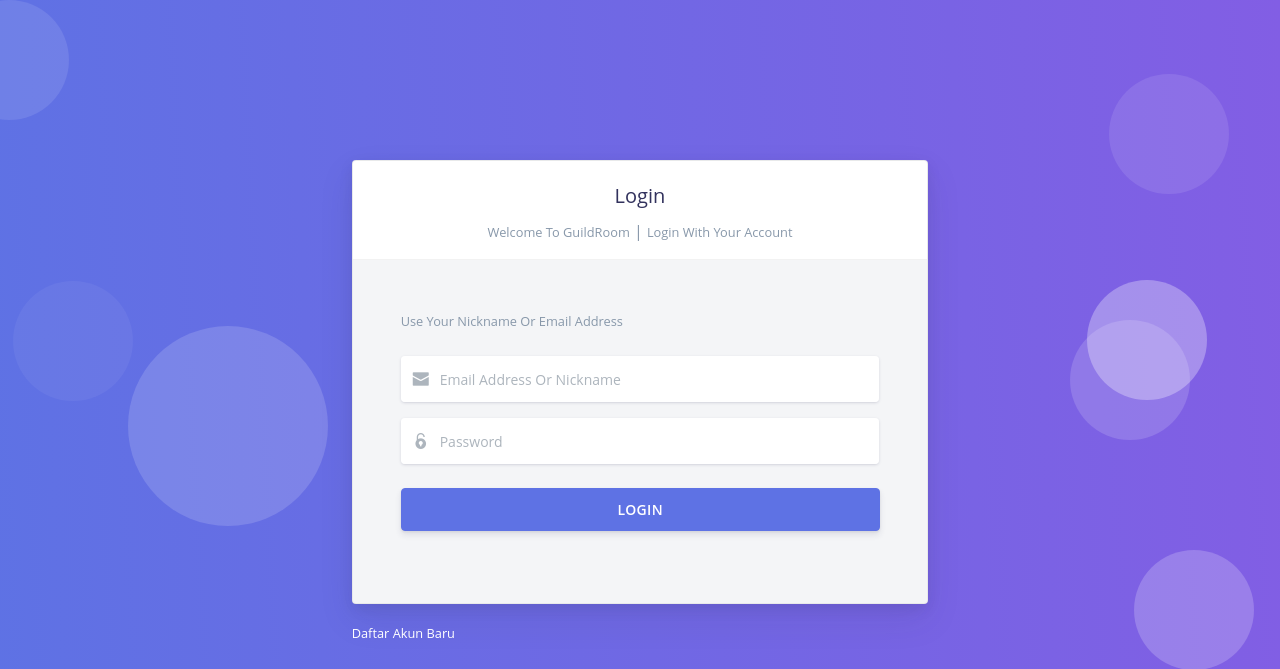
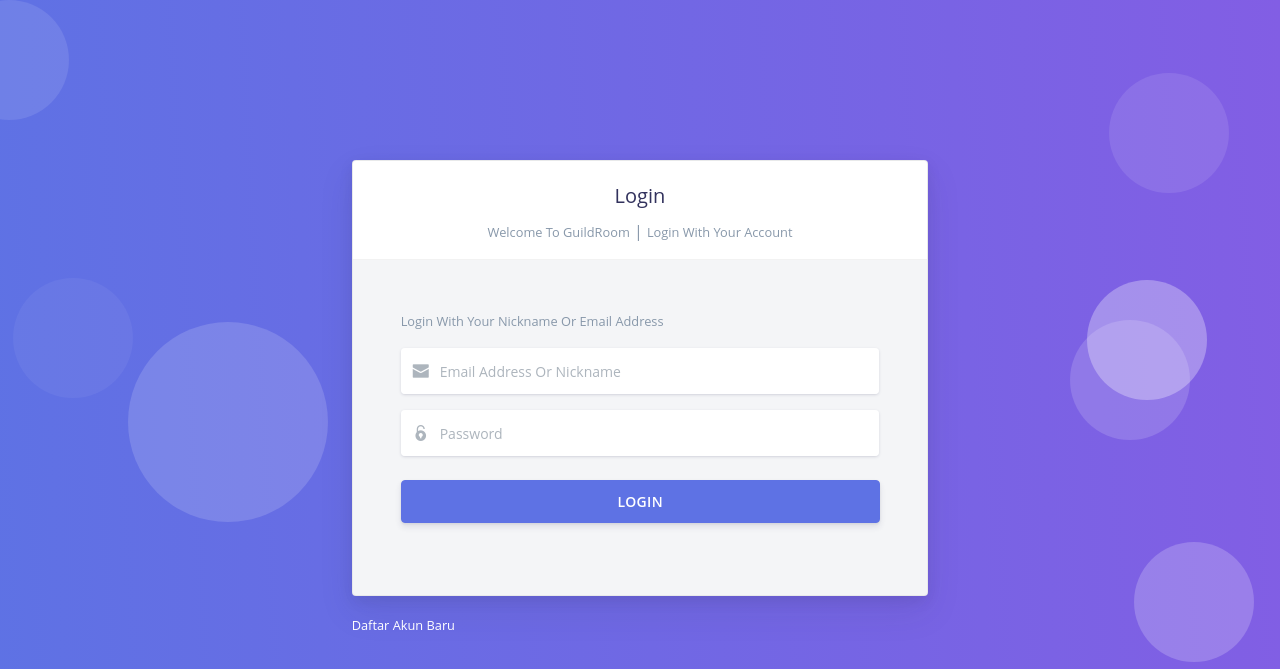
Before and after one commit to luhur65/web-guild, a PHP site: page /tugasphp/attr/login in a window 1280 px wide. Shown: the top 669 px of the page. Run offline with PHP 8.4, Linux system fonts and the light colour scheme; some libraries are stand-ins or nearby versions.

Commit message:
membuat spasi antara pesan login error

```diff
--- a/attr/login.php
+++ b/attr/login.php
@@ -8,6 +8,7 @@
 
 ?>
 <?php require_once 'temp/header.php'; ?>
+
 <body class="bg-gradient-primary">
 
   <main>
@@ -39,9 +40,10 @@
                 </div>
               </div>
               <div class="card-body px-lg-5 py-lg-5">
-                <div class="text-muted mb-4">
-                  <small>Use Your Nickname Or Email Address</small>
-                  <?php global $cekRole; if(isset($cekRole)): ?>
+                <div class="text-muted mb-3">
+                  <small>Login With Your Nickname Or Email Address</small>
+                </div>
+                <?php global $cekRole; if (isset($cekRole)): ?>
                 <div class="alert alert-danger alert-dismissible fade show" role="alert">
                   <span class="alert-inner--text"><strong>Denied!</strong> Akun Anda Telah Kami Blokir!</span>
                   <button type="button" class="close" data-dismiss="alert" aria-label="Close">
@@ -49,14 +51,14 @@
                   </button>
                 </div>
                 <?php global $error; global $login_kosong; ?>
-                  <?php elseif(isset($error)): ?>
+                <?php elseif (isset($error)): ?>
                 <div class="alert alert-danger alert-dismissible fade show" role="alert">
                   <span class="alert-inner--text"><strong>INVALID!</strong> Password Or Nickname Wrong !, <?= $_POST['username']; ?> </span>
                   <button type="button" class="close" data-dismiss="alert" aria-label="Close">
                     <span aria-hidden="true">&times;</span>
                   </button>
                 </div>
-                  <?php elseif(isset($login_kosong)): ?>
+                <?php elseif (isset($login_kosong)): ?>
                 <div class="alert alert-danger alert-dismissible fade show" role="alert">
                   <span class="alert-inner--text"><strong>Danger!</strong> Harap Isi Semua Form!</span>
                   <button type="button" class="close" data-dismiss="alert" aria-label="Close">
@@ -64,14 +66,14 @@
                   </button>
                 </div>
                 <?php endif; ?>
-                </div>
                 <form action="" method="POST" class="user">
                   <div class="form-group mb-3">
                     <div class="input-group input-group-alternative">
                       <div class="input-group-prepend">
                         <span class="input-group-text"><i class="ni ni-email-83"></i></span>
                       </div>
-                      <input class="form-control" placeholder="Email Address Or Nickname" type="text" name="username" required autocomplete="off" autofocus>
+                      <input class="form-control" placeholder="Email Address Or Nickname" type="text" name="username"
+                        required autocomplete="off" autofocus>
                     </div>
                   </div>
                   <div class="form-group">
@@ -99,7 +101,8 @@
                 <a href="#" class="text-light"><small>Forgot password?</small></a>
               </div> -->
               <div class="col-6">
-                <a href="<?= base_url; ?>/attr/register" class="text-white"><small>Daftar Akun Baru</small></a>
+                <a href="<?= base_url; ?>/attr/register"
+                  class="text-white"><small>Daftar Akun Baru</small></a>
               </div>
             </div>
           </div>
@@ -107,4 +110,4 @@
       </div>
     </section>
   </main>
-<?php require_once 'temp/footer.php'; ?>
+  <?php require_once 'temp/footer.php';
```
Lines whose indentation alone changed are shown as unchanged.
